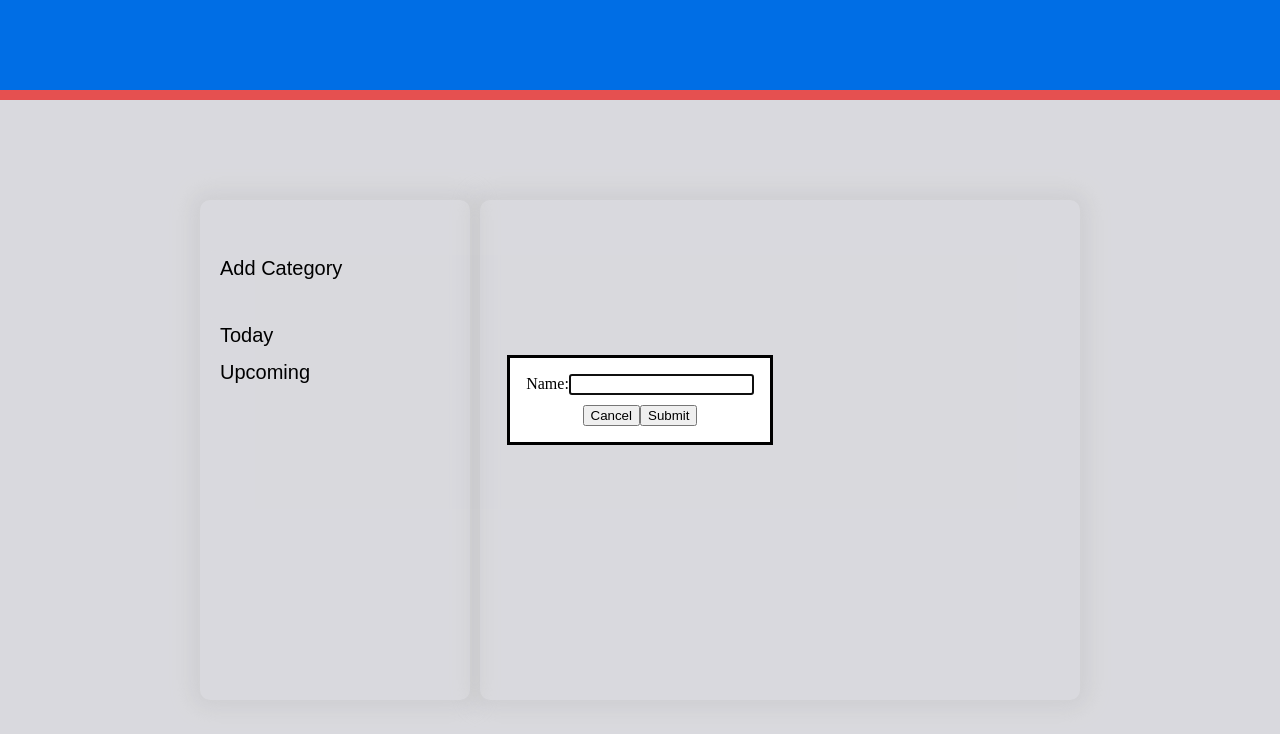
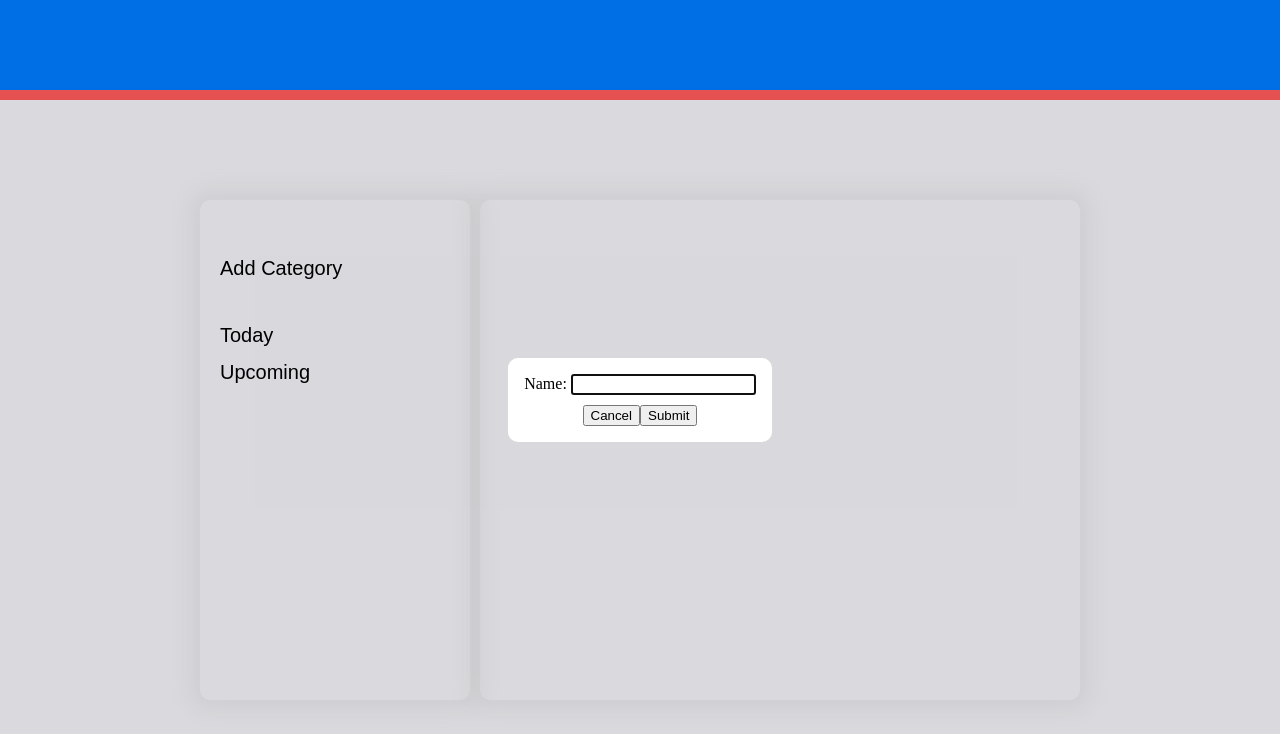
Before and after one commit to FloppyCacti/Todo-list, a website built with webpack: page src/index.html in a window 1280 px wide. Built offline with nearby package versions, Linux system fonts and the light colour scheme.

```diff
--- a/src/side-bar.js
+++ b/src/side-bar.js
@@ -50,7 +50,7 @@
         const cancelButton = document.createElement('button');
         const submitButton = document.createElement('button');
 
-        categoryNameLabel.innerHTML = 'Name:'
+        categoryNameLabel.innerHTML = 'Name: '
         cancelButton.innerHTML = 'Cancel';
         cancelButton.addEventListener('click', (event) => {
             event.preventDefault();
--- a/src/style.css
+++ b/src/style.css
@@ -63,3 +63,8 @@
     align-items: center;
     gap: 10px;
 }
+
+dialog{
+    border-radius: 10px;
+    border: none;
+}
```
